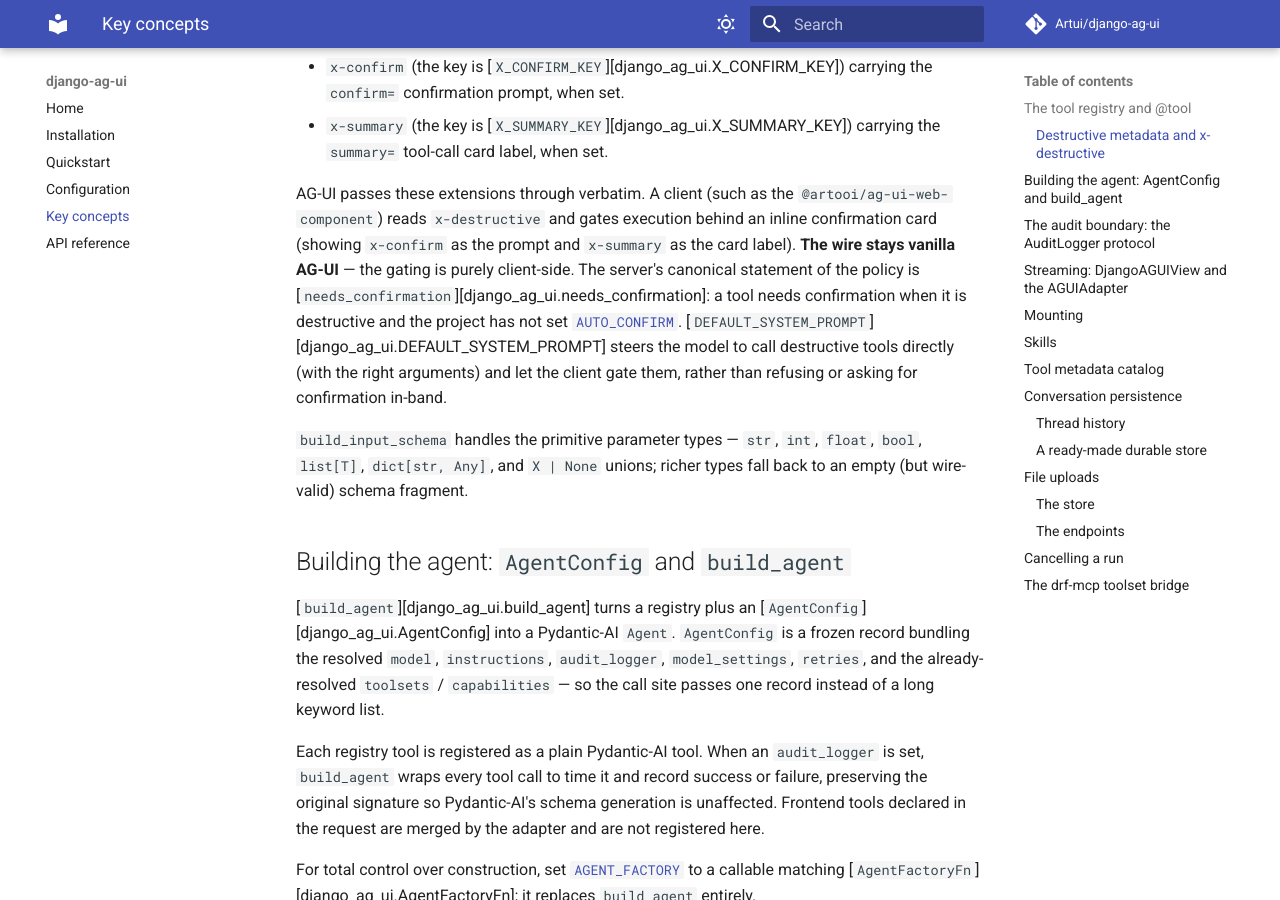
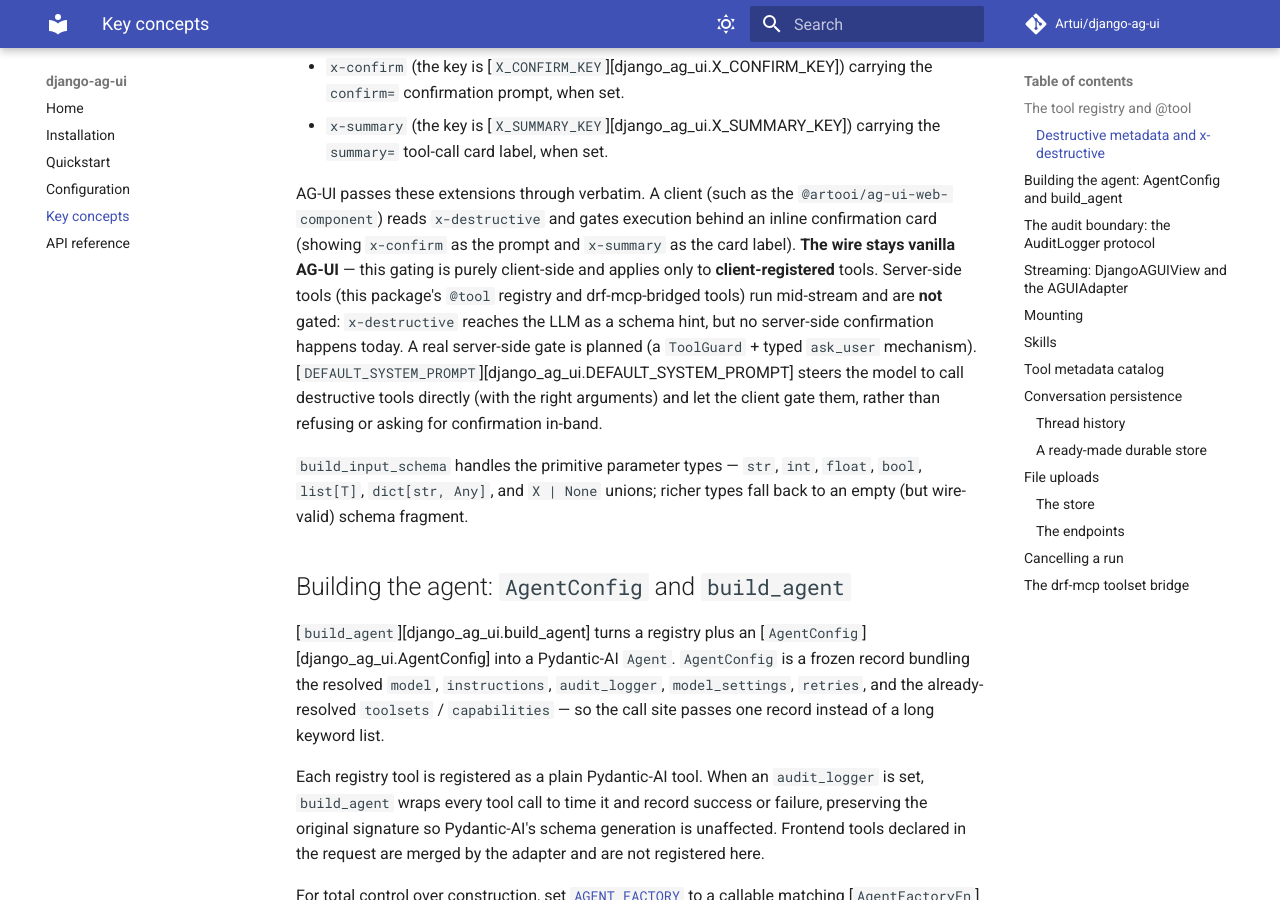
Before and after one commit to Artui/django-ag-ui, an MkDocs documentation site: the page built from docs/concepts.md, in a window 1280 px wide and 900 px high, scrolled down 963 px. Built offline with MkDocs 1.6.1 and Material for MkDocs 9.7.7, drawn with Linux system fonts in a browser that asks for light colours; comment, search, counter and statistics services are not loaded.

Commit message:
Remove inert server-side confirmation machinery (0.13.0) (#32)
* Remove inert server-side confirmation machinery

Server-side tools execute mid-stream, so `@tool(destructive=True)` only ever
reached the LLM as an `x-destructive` schema hint — never a runtime gate. The
`needs_confirmation` helper and `AUTO_CONFIRM` setting were exported/parsed with
zero production call sites.

Delete `django_ag_ui.policy.auto_confirm` (+ its test), the `AUTO_CONFIRM`
setting and `AppSettings.auto_confirm` field, and the `needs_confirmation`
export. Update the CLAUDE.md security-boundary section + docs (concepts,
configuration, api) to describe the honest state and point at the planned
`ToolGuard` + typed `ask_user` server-side gate. Per-tool `destructive=` /
`confirm=` metadata and the `x-destructive` / `x-confirm` schema stamps are
unchanged.

Co-Authored-By: Claude Opus 4.8 <noreply@anthropic.com>

* Release 0.13.0

---------

Co-authored-by: Claude Opus 4.8 <noreply@anthropic.com>

```diff
--- a/django_ag_ui/__init__.py
+++ b/django_ag_ui/__init__.py
@@ -41,7 +41,6 @@ from django_ag_ui.policy.audit.null_audit_logger import NullAuditLogger
 from django_ag_ui.policy.audit.resolve_audit_logger import resolve_audit_logger
 from django_ag_ui.policy.audit.types.audit_event import AuditEvent
 from django_ag_ui.policy.audit.types.audit_logger import AuditLogger
-from django_ag_ui.policy.auto_confirm import needs_confirmation
 from django_ag_ui.registry.build_input_schema import build_input_schema
 from django_ag_ui.registry.decorator import tool
 from django_ag_ui.registry.tool_registry import ToolRegistry
@@ -93,7 +92,6 @@ __all__ = [
     "build_agent",
     "build_input_schema",
     "get_settings",
-    "needs_confirmation",
     "resolve_attachment_store",
     "resolve_audit_logger",
     "resolve_conversation_store",
--- a/django_ag_ui/version.py
+++ b/django_ag_ui/version.py
@@ -1,5 +1,5 @@
 from __future__ import annotations
 
-__version__: str = "0.12.1"
+__version__: str = "0.13.0"
 
 __all__ = ["__version__"]
--- a/docs/concepts.md
+++ b/docs/concepts.md
@@ -45,11 +45,12 @@ extensions at the schema root:
 AG-UI passes these extensions through verbatim. A client (such as the
 `@artooi/ag-ui-web-component`) reads `x-destructive` and gates execution behind
 an inline confirmation card (showing `x-confirm` as the prompt and `x-summary`
-as the card label). **The wire stays vanilla AG-UI** — the gating is purely
-client-side. The server's canonical statement of the policy is
-[`needs_confirmation`][django_ag_ui.needs_confirmation]: a tool needs
-confirmation when it is destructive and the project has not set
-[`AUTO_CONFIRM`](configuration.md#auto_confirm).
+as the card label). **The wire stays vanilla AG-UI** — this gating is purely
+client-side and applies only to **client-registered** tools. Server-side tools
+(this package's `@tool` registry and drf-mcp-bridged tools) run mid-stream and
+are **not** gated: `x-destructive` reaches the LLM as a schema hint, but no
+server-side confirmation happens today. A real server-side gate is planned (a
+`ToolGuard` + typed `ask_user` mechanism).
 [`DEFAULT_SYSTEM_PROMPT`][django_ag_ui.DEFAULT_SYSTEM_PROMPT] steers the model to
 call destructive tools directly (with the right arguments) and let the client
 gate them, rather than refusing or asking for confirmation in-band.
--- a/pyproject.toml
+++ b/pyproject.toml
@@ -136,7 +136,7 @@ root = ["./django_ag_ui"]
 # django_ag_ui/version.py and promotes the CHANGELOG [Unreleased] block
 # under a new dated heading.
 [tool.bumpversion]
-current_version = "0.12.1"
+current_version = "0.13.0"
 allow_dirty = false
 commit = false
 tag = false
```
Also changed, not shown: CHANGELOG.md (+18 -1 lines), CLAUDE.md (+4 -4 lines), docs/api.md (+0 -2 lines), docs/configuration.md (+0 -9 lines), 4 other files.
